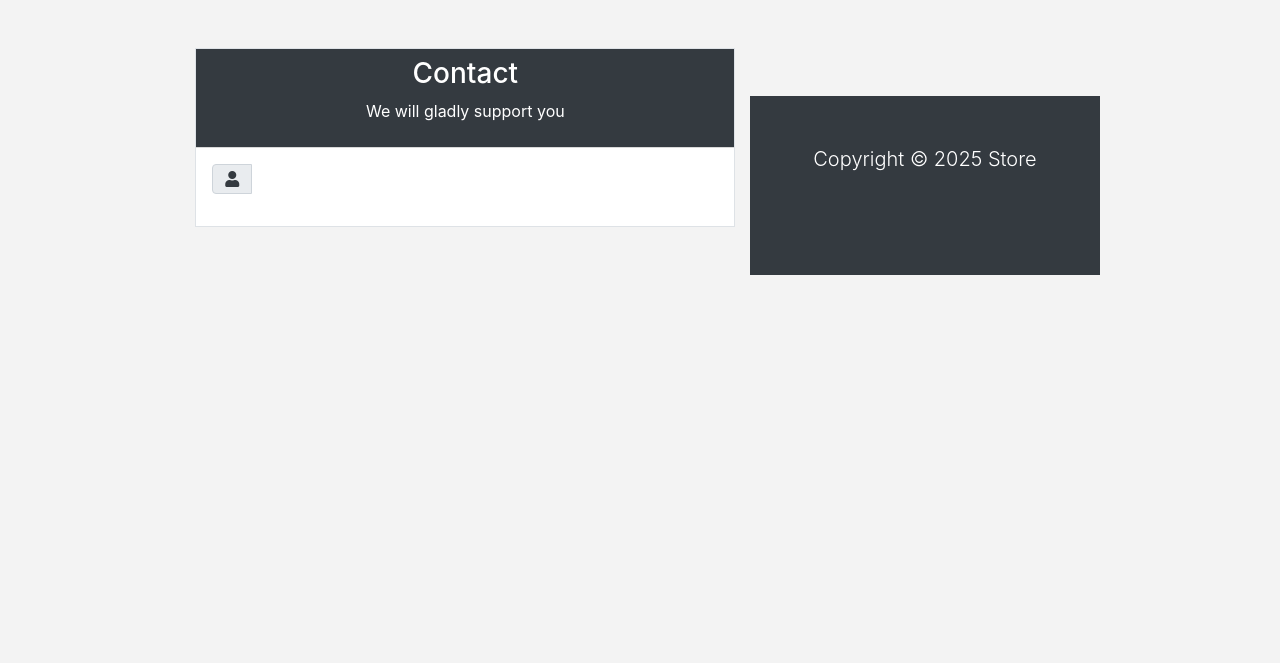
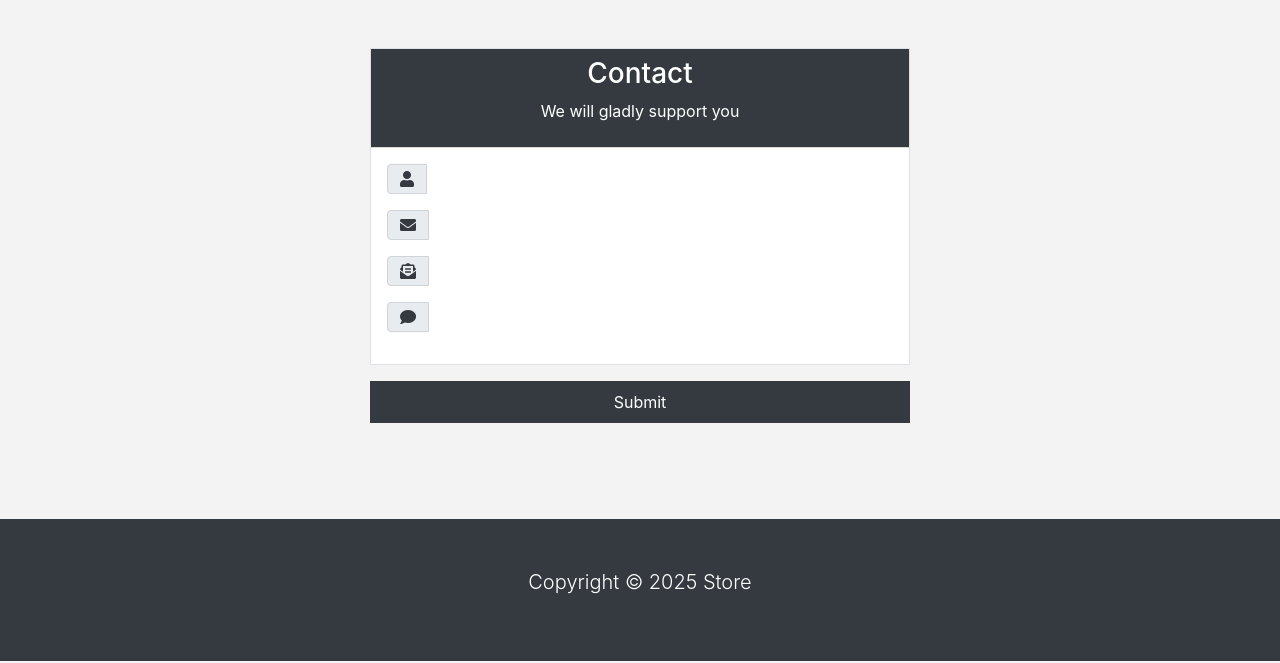
Before and after one commit to iyeme-dev/bella_stores, a Django app: template store/templates/contact.html in a window 1280 px wide. Shown: the part 69-732 px from the top of the page. Run offline with Django 5.2, Linux system fonts and the light colour scheme; the template is opened without the code that fills it: values that come from a table or form of the project are taken from there, others are empty; parts of the project's set-up code (start-up, migrations or seed data) failed here and were passed over; some libraries are stand-ins or nearby versions.

Commit message:
Add email, subject, and message fields to contact form

```diff
--- a/store/templates/contact.html
+++ b/store/templates/contact.html
@@ -29,6 +29,37 @@ CONTACT
                 </div>
               </div>
 
+              <div class="form-group">
+                <div class="input-group mb-3">
+                  <div class="input-group-prepend">
+                    <span class="input-group-text"><i class="fa fa-envelope text-dark"></i></span>
+                  </div>
+                  {% render_field form.from_email class+="form-control" placeholder="Your Email" %}
+                </div>
+              </div>
+
+              <div class="form-group">
+                <div class="input-group mb-3">
+                  <div class="input-group-prepend">
+                    <span class="input-group-text"><i class="fa fa-envelope-open-text text-dark"></i></span>
+                  </div>
+                  {% render_field form.subject class+="form-control" placeholder="Your Subject"  %}
+                </div>
+              </div>
+
+              <div class="form-group">
+                <div class="input-group mb-3">
+                  <div class="input-group-prepend">
+                    <span class="input-group-text"><i class="fa fa-comment text-dark"></i></span>
+                  </div>
+                  {% render_field form.message rows="3" class+="form-control" placeholder="Messages"  %}
+                </div>
+              </div>
+
+            </div>
+          </div>
+
+        <button type="submit" class="btn btn-dark btn-block rounded-0 py-2 mt-3">Submit</button>
 
       </form>
     </div>
```
